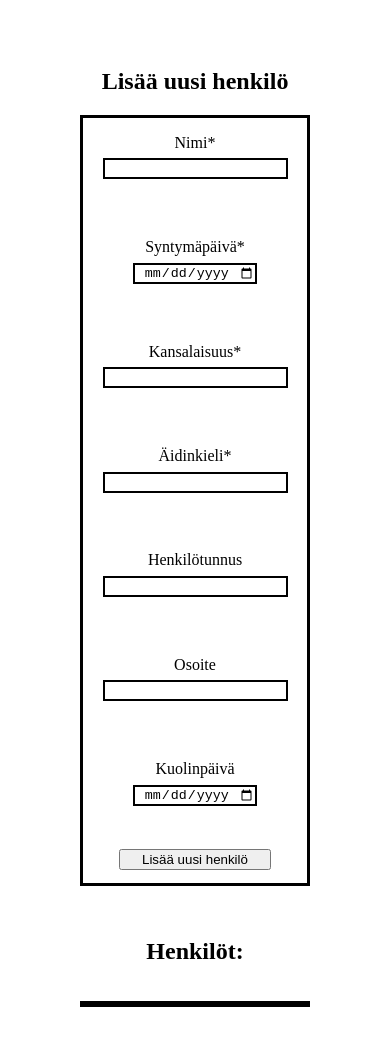
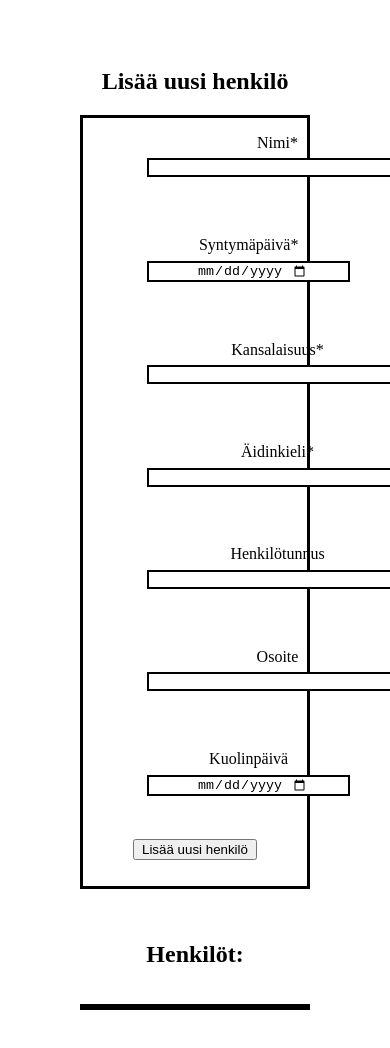
Before and after one commit to JJarvenpaa/cgi_assignment, an Angular app: page / in a window 390 px wide. Shown: the top 1048 px of the page. Built offline with nearby package versions, Linux system fonts and the light colour scheme; no server answers.

Commit message:
Make whole layout more responsive

```diff
--- a/src/app/app.component.css
+++ b/src/app/app.component.css
@@ -14,7 +14,6 @@ body {
     align-items: center;
 }
 
-
 .form-person {
     display: flex;
     text-align: center;
@@ -23,6 +22,7 @@ body {
     border-color: black;
     border-style: solid;
     flex-wrap: wrap;
+    padding: 0 3em 0em 3em;
 }
 
 .form-person > div {
@@ -34,15 +34,23 @@ body {
 }
 
 .form-person button, .person-container button {
-   margin-bottom: 1em;
    align-self: flex-end;
    flex-grow: 0.3;
+}
+
+.form-person button {
+    margin-bottom: 2em;
 }
 
 .person-container > button {
     margin-left: 1em;
     margin-right: 0.5em;
+    margin-bottom: 1em;
 
+}
+
+.persons-container > .form-person {
+    padding: 0;
 }
 
 .persons-container {
@@ -57,9 +65,14 @@ body {
     align-self: flex-end;
 }
 
+.persons-container > .form-person {
+    border-style: none;
+}
+
 .person-container {
     display: flex;
     justify-content: space-evenly;
     flex-wrap: wrap;
     margin-bottom: 2em;
+    margin-top: 2em;
 }
```
